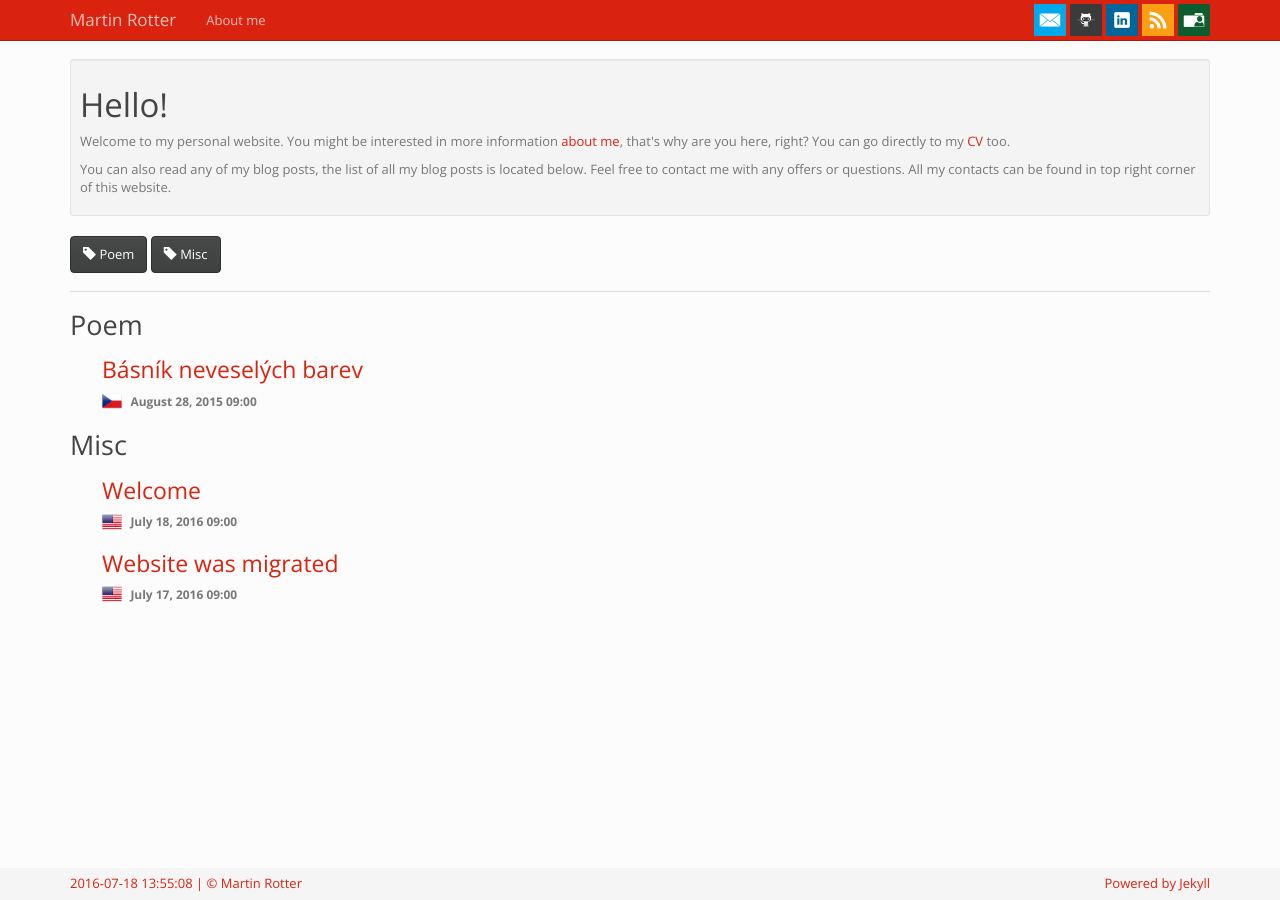
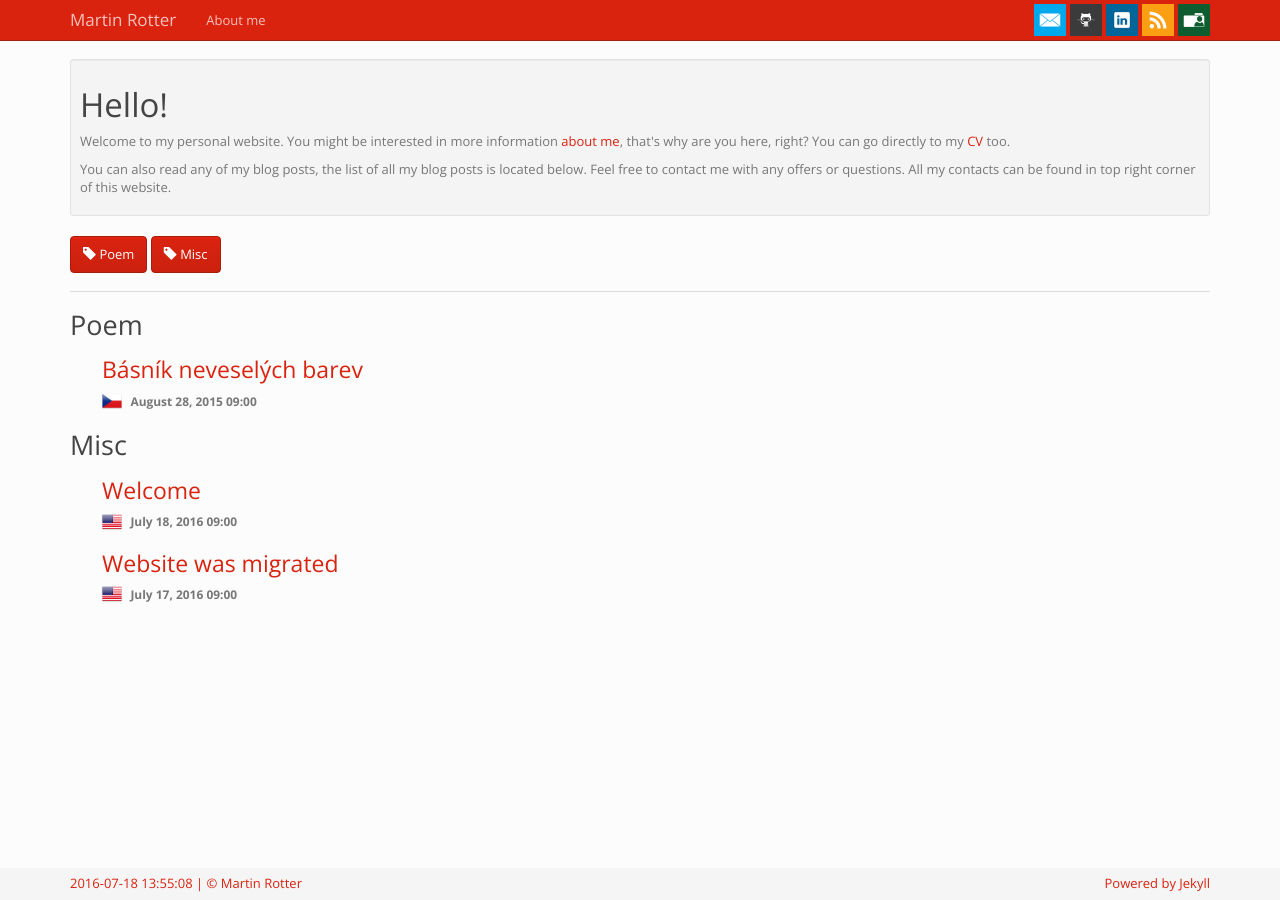
Before and after one commit to martinrotter/martinrotter.github.io, a Jekyll site: the page built from index.html, in a window 1280 px wide. Built offline with Jekyll 4.4.1, drawn with Linux system fonts in a browser that asks for light colours.

Commit message:
Buttonize cats.

```diff
--- a/_layouts/home.html
+++ b/_layouts/home.html
@@ -6,9 +6,9 @@ layout: default
   {{ content }}
 </div>
 
-<div class="tags-expo-list">
+<div>
   {% for tag in site.categories %}
-  <a href="#{{ tag[0] | slugify }}" class="btn btn-default" role="button"><span class="glyphicon glyphicon-tag" aria-hidden="true"></span> {{ tag[0] }}</a>
+  <a href="#{{ tag[0] | slugify }}" class="btn btn-primary" role="button"><span class="glyphicon glyphicon-tag" aria-hidden="true"></span> {{ tag[0] }}</a>
   {% endfor %}
 </div>
 
```
